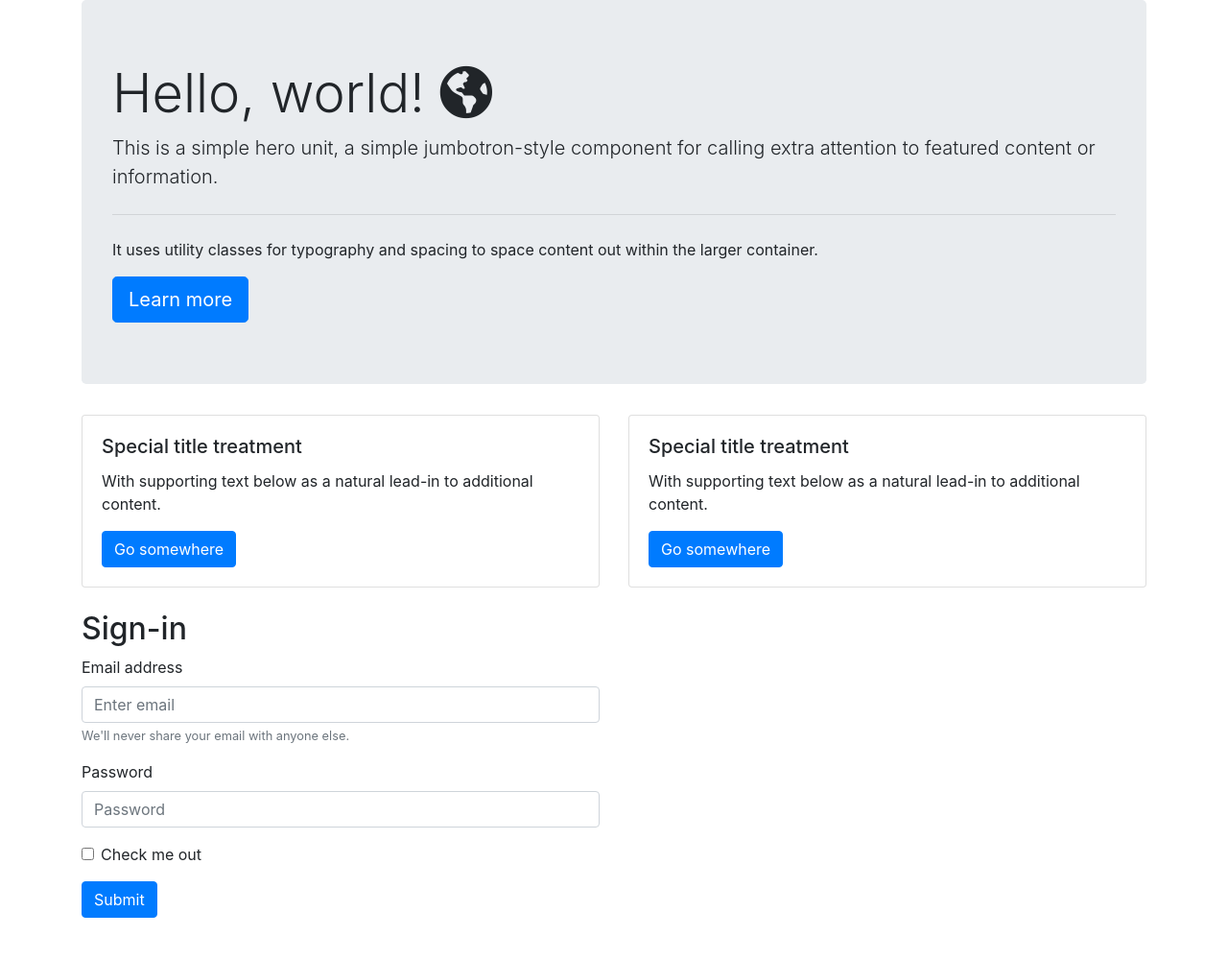
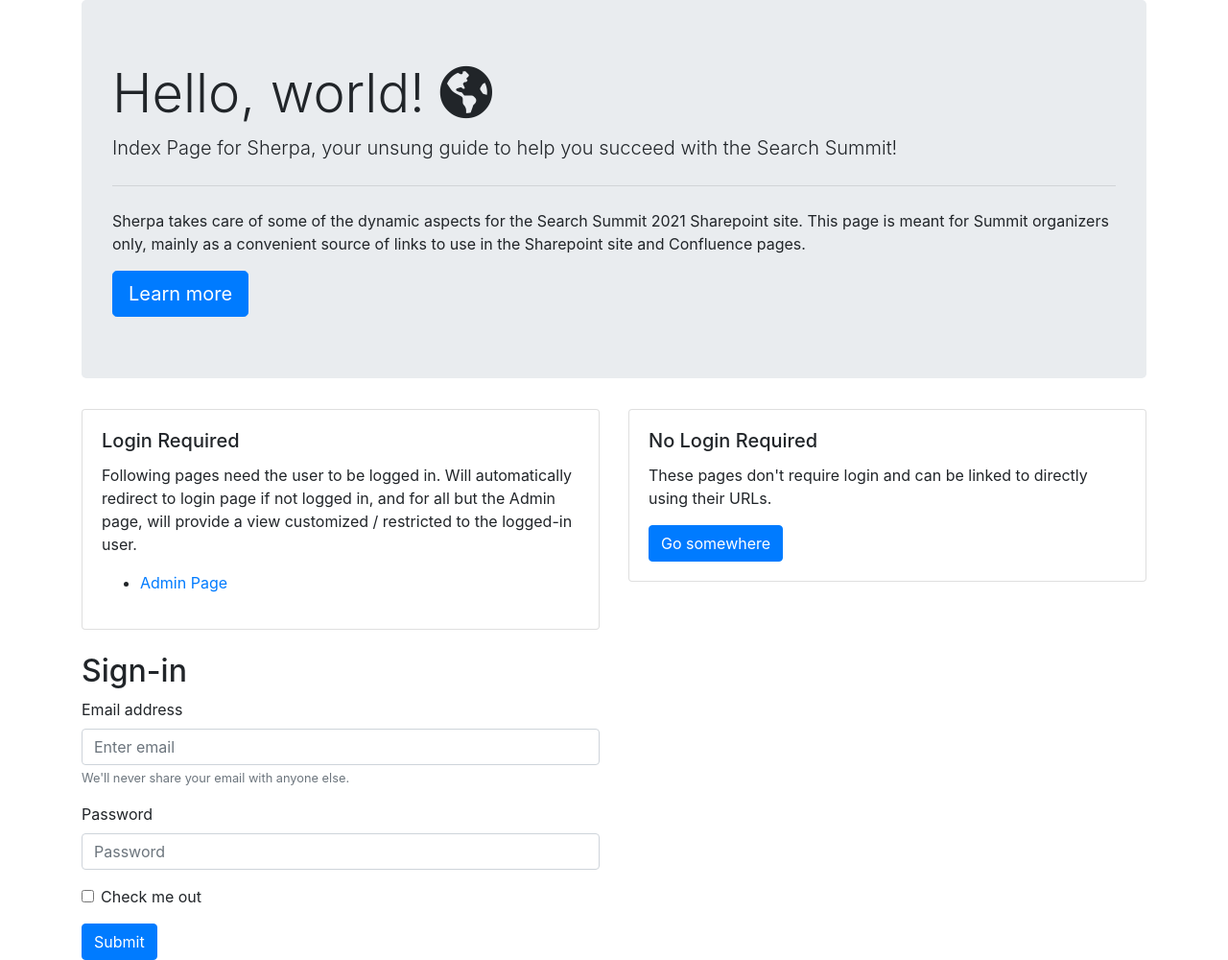
Before and after one commit to sujitpal/sherpa, a Django app: page / in a window 1280 px wide. Shown: the part 56-1056 px from the top of the page at 96% size. Before the commit the page ends 1012 px from the top, so only its background shows below. Run offline with Django 3.2, Linux system fonts and the light colour scheme; some libraries are stand-ins or nearby versions.

Commit message:
fix: updated links and text

```diff
--- a/templates/apps/index.html
+++ b/templates/apps/index.html
@@ -10,7 +10,7 @@
     <link rel="stylesheet" href="{% static 'css/bootstrap.min.css' %}">
     <link rel="stylesheet" href="{% static 'fa/css/all.min.css' %}">
     <script src="{% static 'js/bootstrap.min.js' %}"></script>
-    <title>Django + Bootstrap</title>
+    <title>Sherpa Index Page</title>
 </head>
 
 <body>
@@ -42,12 +42,14 @@
     <div class="container">
         <div class="jumbotron">
             <h1 class="display-4">Hello, world! <i class="fas fa-globe-americas"></i></h1>
-            <p class="lead">This is a simple hero unit, a simple jumbotron-style component for calling extra attention
-                to
-                featured content or information.</p>
+            <p class="lead">Index Page for Sherpa, your unsung guide to help you succeed with the Search Summit!</p>
             <hr class="my-4">
-            <p>It uses utility classes for typography and spacing to space content out within the larger container.</p>
-            <a class="btn btn-primary btn-lg" href="#" role="button">Learn more</a>
+            <p>
+                Sherpa takes care of some of the dynamic aspects for the Search Summit 2021 Sharepoint site.
+                This page is meant for Summit organizers only, mainly as a convenient source of links to
+                use in the Sharepoint site and Confluence pages.
+            </p>
+            <a class="btn btn-primary btn-lg" href="https://github.com/sujitpal/sherpa" role="button">Learn more</a>
         </div>
     </div>
 
@@ -56,17 +58,21 @@
             <div class="col-sm-6">
                 <div class="card">
                     <div class="card-body">
-                        <h5 class="card-title">Special title treatment</h5>
-                        <p class="card-text">With supporting text below as a natural lead-in to additional content.</p>
-                        <a href="#" class="btn btn-primary">Go somewhere</a>
+                        <h5 class="card-title">Login Required</h5>
+                        <p class="card-text">Following pages need the user to be logged in. Will automatically redirect to login page if not logged in,
+                            and for all but the Admin page, will provide a view customized / restricted to the logged-in user.</p>
+                        <!--<a href="#" class="btn btn-primary">Go somewhere</a>-->
+                        <ul>
+                            <li><a href="/admin">Admin Page</a></li>
+                        </ul>
                     </div>
                 </div>
             </div>
             <div class="col-sm-6">
                 <div class="card">
                     <div class="card-body">
-                        <h5 class="card-title">Special title treatment</h5>
-                        <p class="card-text">With supporting text below as a natural lead-in to additional content.</p>
+                        <h5 class="card-title">No Login Required</h5>
+                        <p class="card-text">These pages don't require login and can be linked to directly using their URLs.</p>
                         <a href="#" class="btn btn-primary">Go somewhere</a>
                     </div>
                 </div>
```
